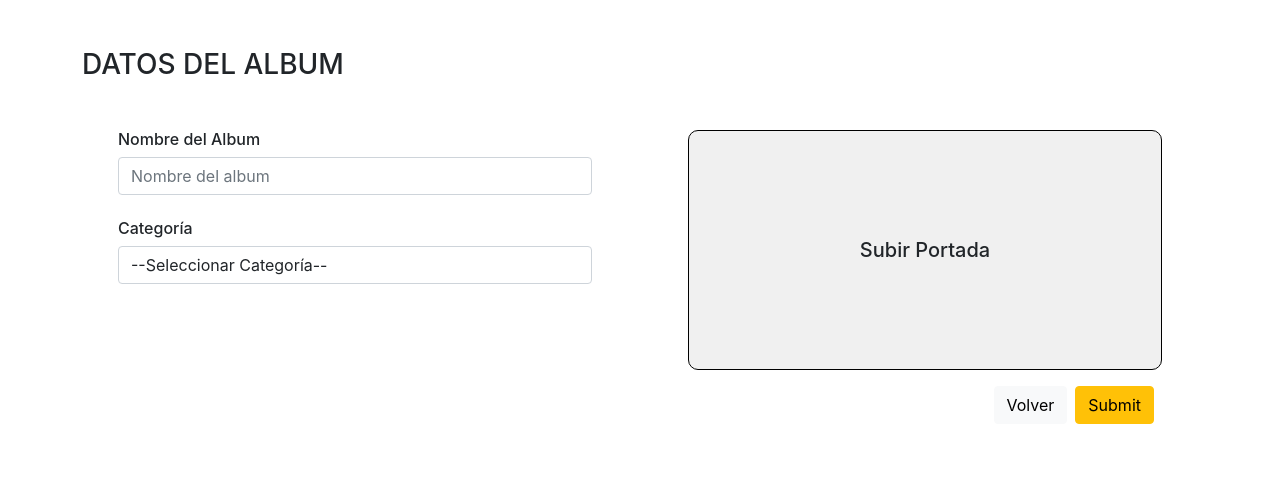
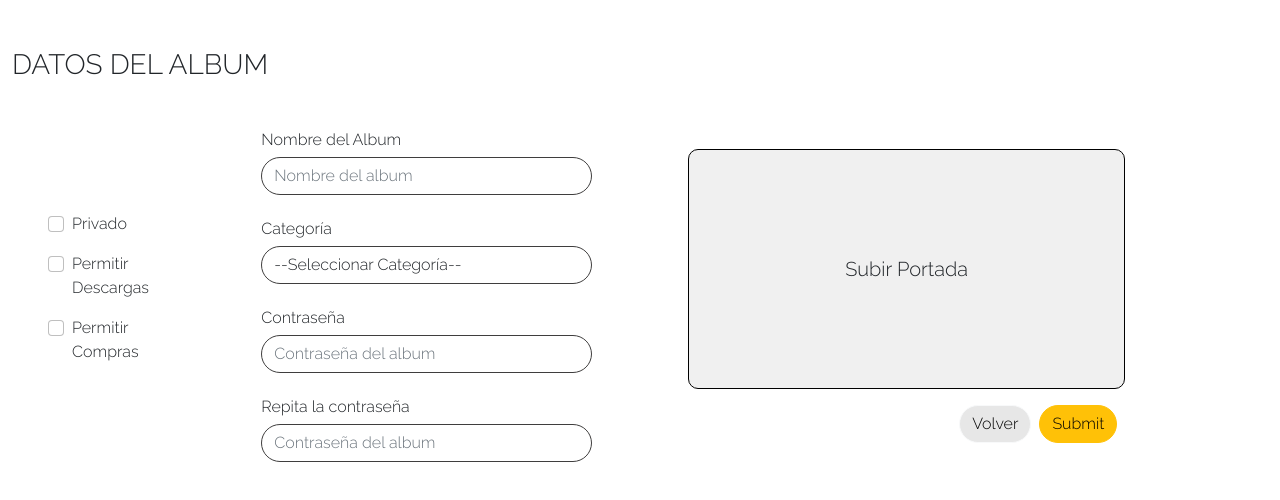
Before and after one commit to TebiV/daggler-dev-fe, a React (Create React App) app: page /new-album in a window 1280 px wide. Shown: the top 500 px of the page. Built offline with nearby package versions, Linux system fonts and the light colour scheme.

Commit message:
Terminado css de newalbumes, agregado el override del css de bootsrap

```diff
--- a/public/index.html
+++ b/public/index.html
@@ -24,6 +24,9 @@
       work correctly both with client-side routing and a non-root public URL.
       Learn how to configure a non-root public URL by running `npm run build`.
     -->
+    <link rel="preconnect" href="https://fonts.googleapis.com">
+<link rel="preconnect" href="https://fonts.gstatic.com" crossorigin>
+<link href="https://fonts.googleapis.com/css2?family=Raleway:wght@300&display=swap" rel="stylesheet">
     <link href="https://cdn.jsdelivr.net/npm/bootstrap@5.0.2/dist/css/bootstrap.min.css" rel="stylesheet" integrity="sha384-EVSTQN3/azprG1Anm3QDgpJLIm9Nao0Yz1ztcQTwFspd3yD65VohhpuuCOmLASjC" crossorigin="anonymous">
     <title>React App</title>
   </head>
--- a/src/components/albumes/NewAlbumes.js
+++ b/src/components/albumes/NewAlbumes.js
@@ -1,6 +1,7 @@
 import React,{useState} from 'react';
 import {Link} from 'react-router-dom'
 import '../../css/NewAlbumes_css.css'
+import '../../css/BootstrapOverride.css'
 
 //!COMENTARIOS GENERALES
 /*
@@ -56,10 +57,45 @@ const NewAlbumes = () => {
 
        >
 
-            <div className="container mt-5">
+            <div className="container-fluid mt-5">
                 <h3>DATOS DEL ALBUM</h3>
-                <div className="row mt-5">
-                    <div className="col-xs-6 col-md-6 px-5">
+                <div className="row mt-5  align-items-center ">
+                    <div className="col-xs-2 col-md-2  px-5 ">
+                        <div className="form-check mb-3">
+                            <input
+                                className="form-check-input  "
+                                type="checkbox"
+                                value=""
+                                name="privadoCheckbox"
+                                id="privadoCheckbox"
+                            />
+                            <label className="form-check-label" htmlFor="privadoCheckbox">Privado</label>
+                        </div>
+
+
+                       <div className="form-check mb-3">
+                            <input
+                                className="form-check-input  "
+                                type="checkbox"
+                                value=""
+                                name="descargasCheckbox"
+                                id="descargasCheckbox"
+                            />
+                            <label className="form-check-label" htmlFor="descargasCheckbox">Permitir Descargas</label>
+                       </div>
+
+                       <div className="form-check mb-3">
+                            <input
+                                className="form-check-input  "
+                                type="checkbox"
+                                value=""
+                                name="comprasCheckbox"
+                                id="comprasCheckbox"
+                            />
+                            <label className="form-check-label" htmlFor="comprasCheckbox">Permitir Compras</label>
+                       </div>
+                    </div>
+                    <div className="col-xs-4 col-md-4 px-5">
                         <div className="form-group ">
                             <h6 >Nombre del Album</h6>
                             <input
@@ -73,7 +109,7 @@ const NewAlbumes = () => {
                             <div className="form-group mt-4">
                                 <h6>Categoría</h6>
                                 <select
-                                    className="form-control mb-5"
+                                    className="form-control "
                                     name="categoria"
                                     onChange={handleChange}
                                 >
@@ -85,9 +121,34 @@ const NewAlbumes = () => {
                                     ))}
                                 </select>
                             </div>
+                            <div className="form-group mt-4">
+                                <h6 >Contraseña</h6>
+                                <input
+                                    type="password"
+                                    autoComplete="off"
+                                    placeholder="Contraseña del album"
+                                    className="form-control "
+                                    name="contraseña"
+                                    onChange={handleChange}
+
+                                />
+                            </div>
+                            <div className="form-group mt-4">
+                                <h6 >Repita la contraseña</h6>
+                                <input
+                                    type="password"
+                                    autoComplete="off"
+                                    placeholder="Contraseña del album"
+                                    className="form-control "
+                                    name="Repetir"
+                                    onChange={handleChange}
+
+                                />
+                            </div>
                         </div>
                     </div>
-                    <div className="col-xs-6 col-md-6 px-5">
+
+                    <div className="col-xs-5 col-md-5 px-5">
                         <div className="row">
                             <div className="col-12">
                                 <div className="form-group ">
@@ -120,6 +181,7 @@ const NewAlbumes = () => {
                             </div>
                         </div>
                     </div>
+                    <div className="col-xs-1 col-md-1"></div>
                 </div>
                 <div className="row">
                     <div className="col-6 col-xs-12">
--- /dev/null
+++ b/src/css/BootstrapOverride.css
@@ -0,0 +1,35 @@
+.form-control{
+    border: 1px solid rgb(63, 62, 62);
+    border-radius: 35px;
+}
+
+.form-control:focus{
+
+    box-shadow:0 0 0 .2rem rgba(241, 209, 64, 0.726)
+}
+
+.btn{
+    border-radius: 35px;
+}
+
+.btn-warning{
+    background-color: #ffc107;
+}
+.btn-warning:hover{
+    background-color: #e6ac00;
+}
+
+.btn-light{
+    background-color: #e7e7e7;
+}
+.btn-light:hover{
+    background-color: #cdcdcd;
+}
+
+.form-check-input:checked{
+    background-color:#ffc107;
+
+}
+.form-check-input:focus{
+    box-shadow: 0 0 0 0 rgba(0, 0, 0, 0.726)
+}
--- a/src/css/NewAlbumes_css.css
+++ b/src/css/NewAlbumes_css.css
@@ -9,10 +9,11 @@
     height: 30vh;
     overflow: hidden;
     margin-bottom: 1rem;
-    transition: border 1.5s ease ;
+    transition: box-shadow 1s ease ;
   }
   .NewAlbumes_divinputPortada:hover {
-    border: 0.5px solid #eec63c
+
+    box-shadow: 0 0 0 .2rem #eec63c;
 
   }
   .NewAlbumes_inputPortada{
--- a/src/index.css
+++ b/src/index.css
@@ -11,3 +11,6 @@ code {
   font-family: source-code-pro, Menlo, Monaco, Consolas, 'Courier New',
     monospace;
 }
+*{
+  font-family: 'Raleway', sans-serif;
+}
```
